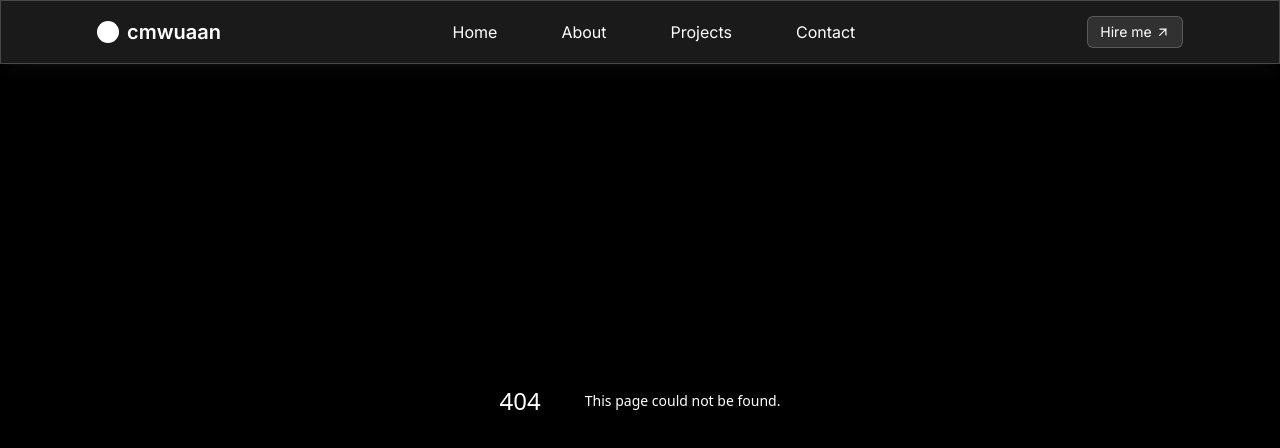
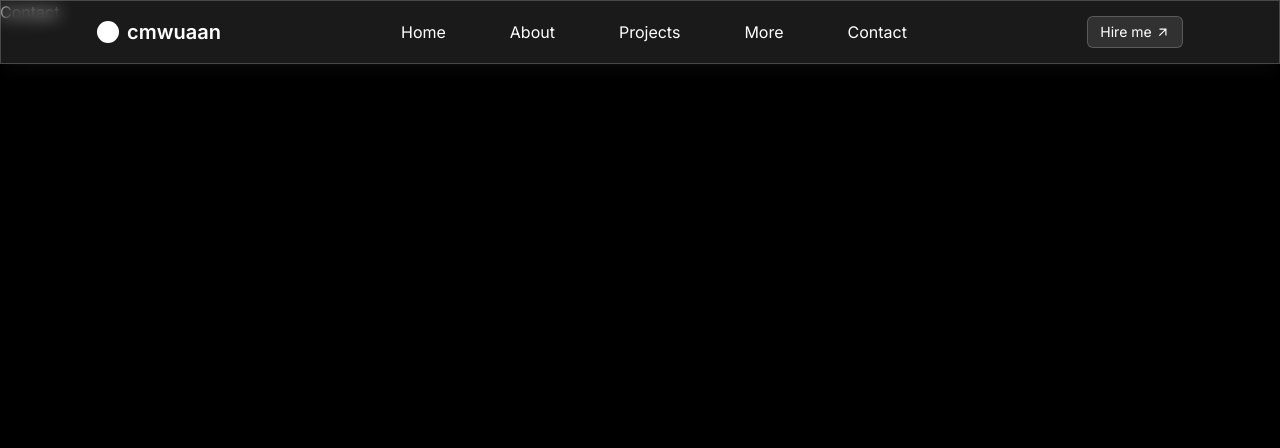
Before and after one commit to cmwuaan/cmwuaan-portfolio, a Next.js app: page /contact in a window 1280 px wide. Before the commit this address had no page. Shown: the top 448 px of the page. Built offline with nearby package versions, Linux system fonts and the light colour scheme.

Commit message:
finish navbar_scroll

```diff
--- a/app/about/page.tsx
+++ b/app/about/page.tsx
@@ -0,0 +1,5 @@
+import React from 'react';
+
+export default function About() {
+  return <div>About</div>;
+}
--- /dev/null
+++ b/app/contact/page.tsx
@@ -0,0 +1,5 @@
+import React from 'react';
+
+export default function Contact() {
+  return <div>Contact</div>;
+}
--- /dev/null
+++ b/app/projects/page.tsx
@@ -0,0 +1,5 @@
+import React from 'react';
+
+export default function Project() {
+  return <div>Project</div>;
+}
--- a/components/header.tsx
+++ b/components/header.tsx
@@ -3,10 +3,16 @@ import React, { useState, useEffect } from 'react';
 import { AnimatePresence, motion } from 'framer-motion';
 import Link from 'next/link';
 import { MdOutlineArrowOutward } from 'react-icons/md';
+import { links } from '@/lib/data';
+import { IoMenu } from 'react-icons/io5';
+
+const lgSize = 1150;
 
 export default function Header() {
   const [isScrolling, setIsScrolling] = useState(false);
+  const [widthDevice, setWidthDevice] = useState(typeof window !== 'undefined' ? window.innerWidth : 0);
 
+  useEffect(() => {
     const handleScroll = () => {
       if (window.scrollY >= window.innerHeight) {
         setIsScrolling(true);
@@ -15,17 +21,21 @@ export default function Header() {
       }
     };
 
-  useEffect(() => {
+    const handleDeviceSize = () => {
+      setWidthDevice(window.innerWidth);
+    };
     window.addEventListener('scroll', handleScroll);
+    window.addEventListener('resize', handleDeviceSize);
     return () => {
       window.removeEventListener('scroll', handleScroll);
+      window.removeEventListener('resize', handleDeviceSize);
     };
   }, []);
 
   return (
     <>
       <AnimatePresence>
-        <header className="z-[99]">{isScrolling ? <NavbarScroll /> : <NavbarFixed />}</header>
+        <header className="z-[10]">{isScrolling && widthDevice > lgSize ? <NavbarScroll /> : <NavbarFixed />}</header>
       </AnimatePresence>
     </>
   );
@@ -34,34 +44,32 @@ export default function Header() {
 function NavbarFixed() {
   return (
     <nav
-      className="px-24 flex justify-between items-center fixed bg-white w-full h-[4rem] rounded-none top-0
+      className="md:px-24 px-4 flex justify-between items-center fixed bg-white w-full h-[4rem] rounded-non top-0
         border border-white border-opacity-20 bg-opacity-10 shadow-lg shadow-white/[0.03] backdrop-blur-[0.5rem]"
     >
-      <div className="flex gap-2 items-center">
+      <Link href={'/'} className="flex gap-2 items-center">
         <div className="w-[22px] h-[22px] bg-white rounded-full"></div>
         <h1 className=" text-xl font-semibold">cmwuaan</h1>
-      </div>
-      <ul className="flex gap-12 items-center h-full">
-        <li className="px-2 text-white text-md">
-          <Link href={'/home'}>Home</Link>
-        </li>
-        <li className="px-2 text-white text-md">
-          <Link href={'/about'}>About</Link>
-        </li>
-        <li className="px-2 text-white text-md">
-          <Link href={'/projects'}>Projects</Link>
-        </li>
-        <li className="px-2 text-white text-md">
-          <Link href={'/contact'}>Contact</Link>
-        </li>
+      </Link>
+      <ul className="hidden lg:flex gap-12 items-center h-full">
+        {links.map((link) => (
+          <motion.li
+            initial={{ y: -100, opacity: 0 }}
+            animate={{ y: 0, opacity: 1 }}
+            key={link.hash}
+            className="px-2 text-white text-md"
+          >
+            <Link href={link.hash}>{link.name}</Link>
+          </motion.li>
+        ))}
       </ul>
-      <button
-        onClick={() => console.log('Hello')}
-        className=" w-24 h-8 rounded-md bg-white border border-white border-opacity-20 bg-opacity-10 flex justify-center items-center text-sm gap-1"
-      >
+      <button className="hidden lg:flex w-24 h-8 rounded-md bg-white border border-white border-opacity-20 bg-opacity-10 justify-center items-center text-sm gap-1">
         Hire me
         <MdOutlineArrowOutward />
       </button>
+      <div className="lg:hidden text-2xl text-gray-300">
+        <IoMenu />
+      </div>
     </nav>
   );
 }
@@ -74,24 +82,22 @@ function NavbarScroll() {
       animate="animate"
       exit="exit"
       variants={NavAnimations}
-      className="fixed bg-white h-[3rem] rounded-full top-6
+      className="fixed bg-white h-[3rem] rounded-full top-6 left-1/2
         border border-white border-opacity-20 bg-opacity-10 shadow-lg shadow-white/[0.03] backdrop-blur-[0.5rem]"
     >
-      <ul className="flex justify-center gap-12 items-center h-full px-4">
-        <li className="text-white text-md">
-          <Link href={'/home'}>Home</Link>
-        </li>
-        <li className="text-white text-md">
-          <Link href={'/about'}>About</Link>
-        </li>
-        <li className="text-white text-md">
-          <Link href={'/projects'}>Projects</Link>
-        </li>
-        <li className="text-white text-md">
-          <Link href={'/contact'}>Contact</Link>
-        </li>
+      <ul className="flex justify-center gap-6 items-center h-full px-4">
+        {links.map((link) => (
+          <motion.li
+            initial={{ y: -100, opacity: 0 }}
+            animate={{ y: 0, opacity: 1 }}
+            key={link.hash}
+            className="px-2 text-white text-md"
+          >
+            <Link href={link.hash}>{link.name}</Link>
+          </motion.li>
+        ))}
         <li className="text-white text-md px-[12px] py-1 bg-black rounded-full">
-          <Link href={'/hire'}>Hire me</Link>
+          <Link href={'#hire'}>Hire me</Link>
         </li>
       </ul>
     </motion.nav>
@@ -101,12 +107,12 @@ function NavbarScroll() {
 const NavAnimations = {
   initial: {
     y: -50,
-    x: '90%', // Fix 1
+    x: '-50%',
     opacity: 0,
   },
   animate: {
     y: 0,
-    x: '90%', // Fix 1
+    x: '-50%',
     opacity: 1,
     transition: {
       type: 'spring',
@@ -119,8 +125,3 @@ const NavAnimations = {
     opcity: 0,
   },
 };
-
-// Bugs:
-/**
- * Error 1:
- */
--- a/lib/data.ts
+++ b/lib/data.ts
@@ -1,5 +1,5 @@
-import EcoSyncProject from '@/public/images/EcoSyncCover.png';
-import eGreenBinProject from '@/public/images/eGreenBinCover.png';
+import EcoSyncProject from '@/public/images/EcoSyncCover.jpg';
+import eGreenBinProject from '@/public/images/eGreenBinCover.jpg';
 import CookhubProject from '@/public/images/CookhubCover.png';
 import SolutionChallenge from '@/public/images/SolutionChallenge.jpg';
 import Hackathon from '@/public/images/Hackathon.jpg';
@@ -9,13 +9,11 @@ import CookhubLogo from '@/public/logos/CookhubLogo.png';
 import AboutCover from '@/public/images/CMQCover.jpg';
 
 export const links = [
-  { name: 'Home', link: '#home' },
-  { name: 'About', link: '#about' },
-  { name: 'Projects', link: '#project' },
-  { name: 'Skills', link: '#skill' },
-  { name: 'Honors & awards', link: '#honor' },
-  { name: 'Activities', link: '#activity' },
-  { name: 'Contact', link: '#contact' },
+  { name: 'Home', hash: '#home' },
+  { name: 'About', hash: '#about' },
+  { name: 'Projects', hash: '#project' },
+  { name: 'More', hash: '#more' },
+  { name: 'Contact', hash: '#contact' },
 ] as const;
 
 export const projectsData = [
```
Lines whose indentation alone changed are shown as unchanged.
